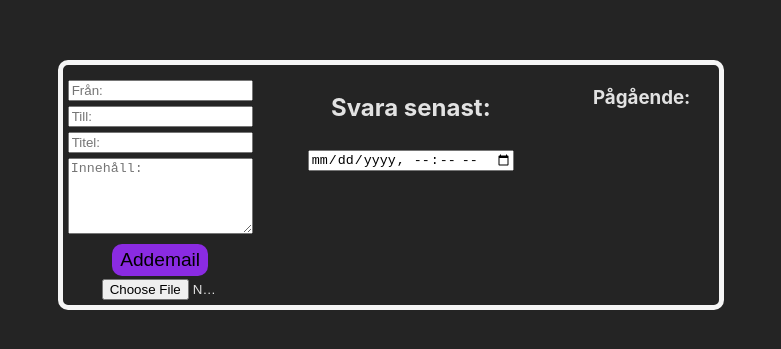
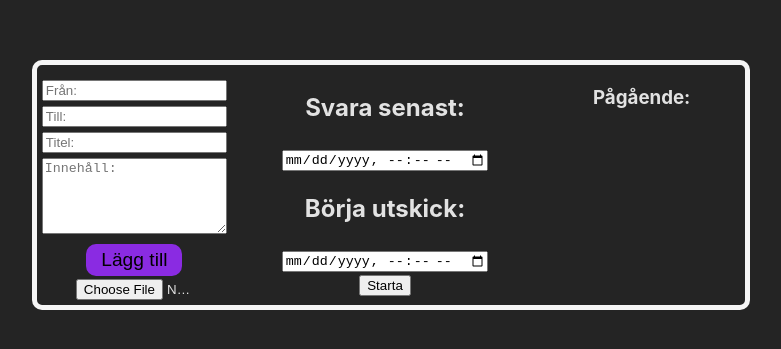
Before and after one commit to TheAzzieDev/MickeyEmail-, a React (Vite) app in the folder mickeyemail/: page / in a window 1280 px wide. Shown: the part 215-564 px from the top of the page, without its empty margins (249-1030 px from the left). Built offline with nearby package versions, Linux system fonts and the light colour scheme.

Commit message:
add button and input

```diff
--- a/mickeyemail/src/App.jsx
+++ b/mickeyemail/src/App.jsx
@@ -150,7 +150,7 @@ function App() {
 
           <div>
             <button id="send" onClick={handleButtonClick}>
-              Addemail
+              Lägg till
             </button>
           </div>
 
@@ -174,6 +174,12 @@ function App() {
             value={selectedDateTime}
             onChange={handleDateTimeChange}
           />
+          <h2>Börja utskick:</h2>
+          <input
+            type="datetime-local"
+            id="tiddatum"
+          />
+          <button>Starta</button>
         </div>
 
         <div id="datalist">
```
